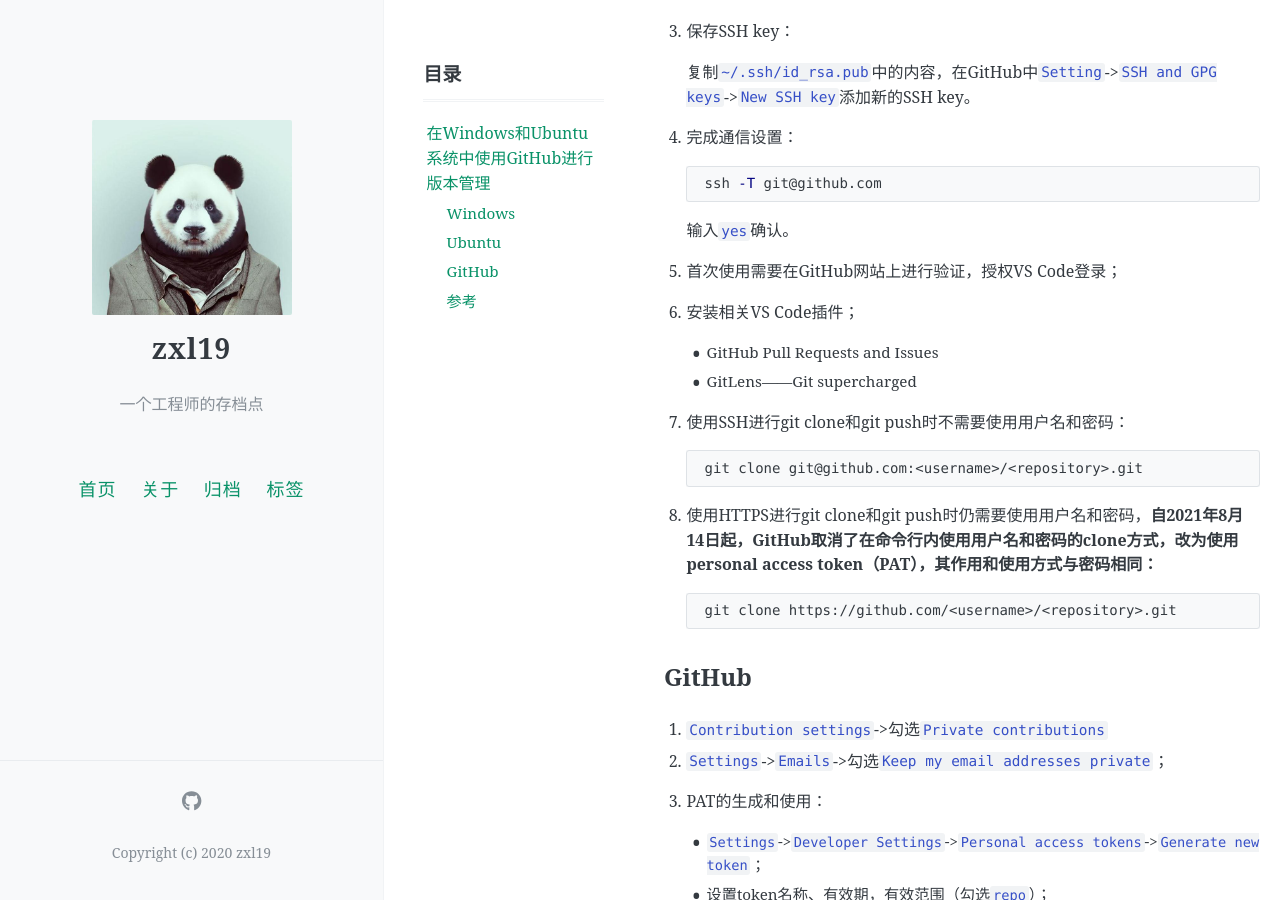
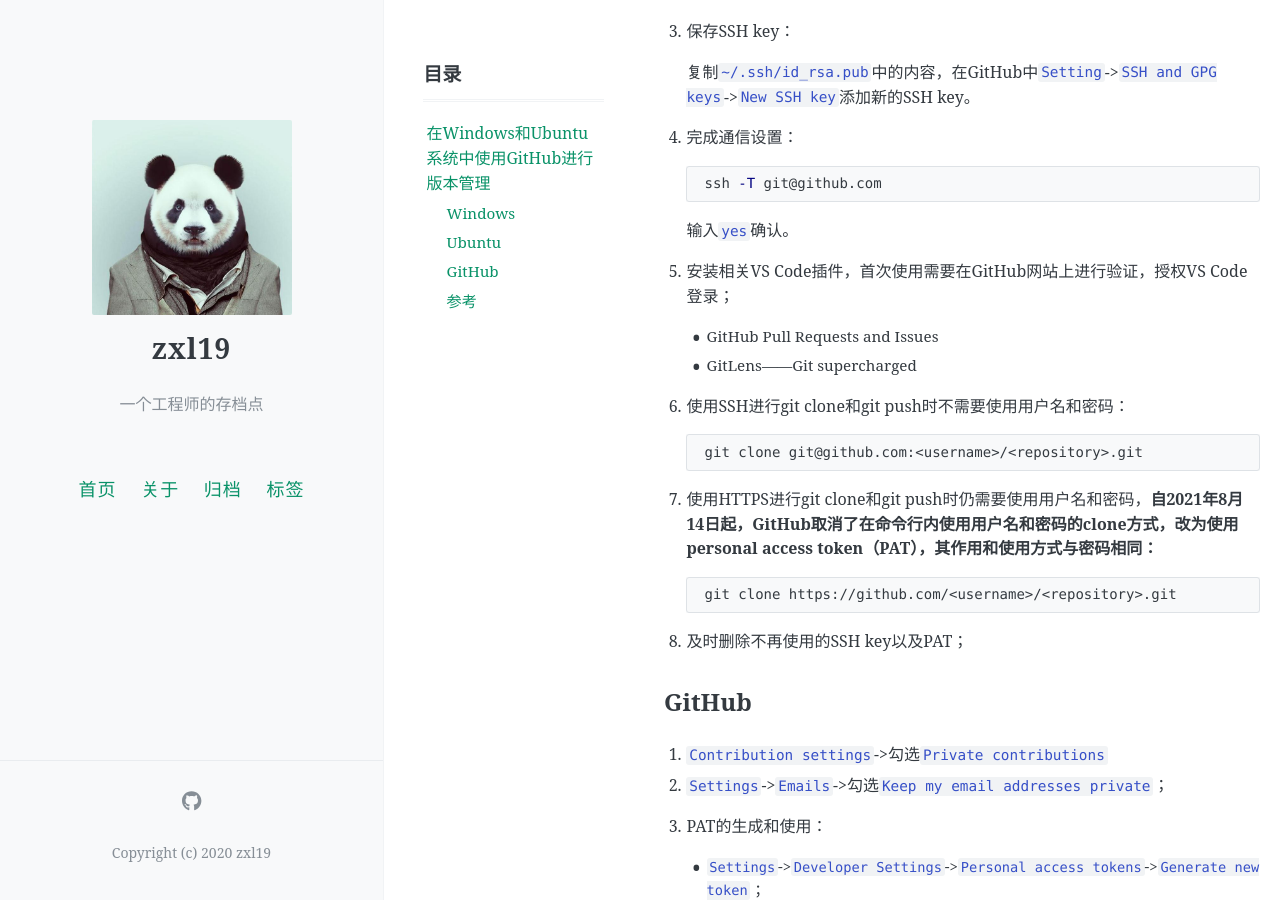
Before and after one commit to zxl19/zxl19.github.io, a Jekyll site: the page built from _posts/2020-06-25-github-setup.md, in a window 1280 px wide and 900 px high, scrolled down 803 px. Built offline with Jekyll 4.4.1, drawn with Linux system fonts in a browser that asks for light colours; comment, search, counter and statistics services are not loaded.

Commit message:
Update 2020-06-25-github-setup.md

````diff
--- a/_posts/2020-06-25-github-setup.md
+++ b/_posts/2020-06-25-github-setup.md
@@ -51,23 +51,24 @@ pinned: false
 
     输入`yes`确认。
 
-5. 首次使用需要在GitHub网站上进行验证，授权VS Code登录；
-6. 安装相关VS Code插件；
+5. 安装相关VS Code插件，首次使用需要在GitHub网站上进行验证，授权VS Code登录；
 
     - GitHub Pull Requests and Issues
     - GitLens——Git supercharged
 
-7. 使用SSH进行git clone和git push时不需要使用用户名和密码：
+6. 使用SSH进行git clone和git push时不需要使用用户名和密码：
 
     ```shell
     git clone git@github.com:<username>/<repository>.git
     ```
 
-8. 使用HTTPS进行git clone和git push时仍需要使用用户名和密码，**自2021年8月14日起，GitHub取消了在命令行内使用用户名和密码的clone方式，改为使用personal access token（PAT），其作用和使用方式与密码相同：**
+7. 使用HTTPS进行git clone和git push时仍需要使用用户名和密码，**自2021年8月14日起，GitHub取消了在命令行内使用用户名和密码的clone方式，改为使用personal access token（PAT），其作用和使用方式与密码相同：**
 
     ```shell
     git clone https://github.com/<username>/<repository>.git
     ```
+
+8. 及时删除不再使用的SSH key以及PAT；
 
 ## GitHub
 
````
